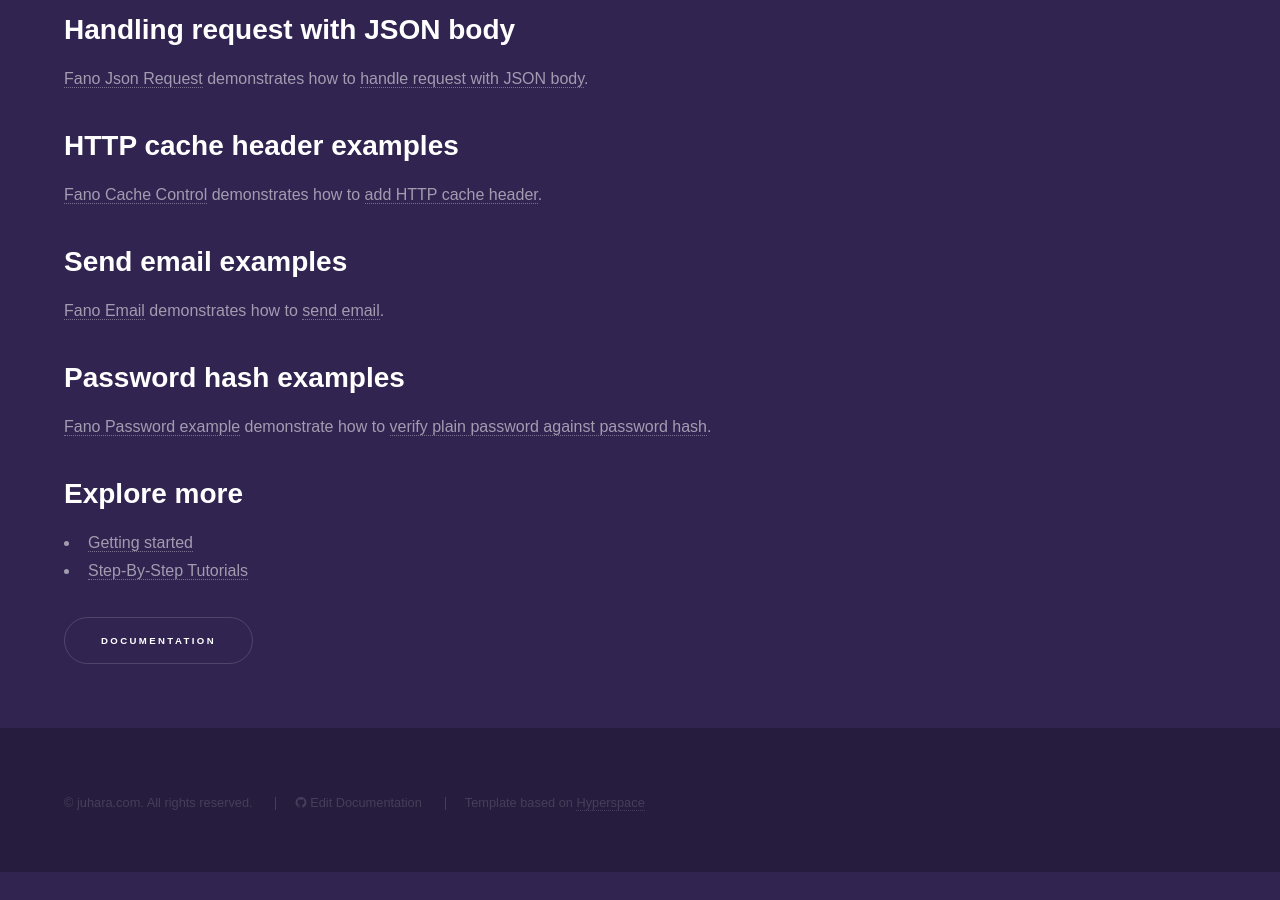
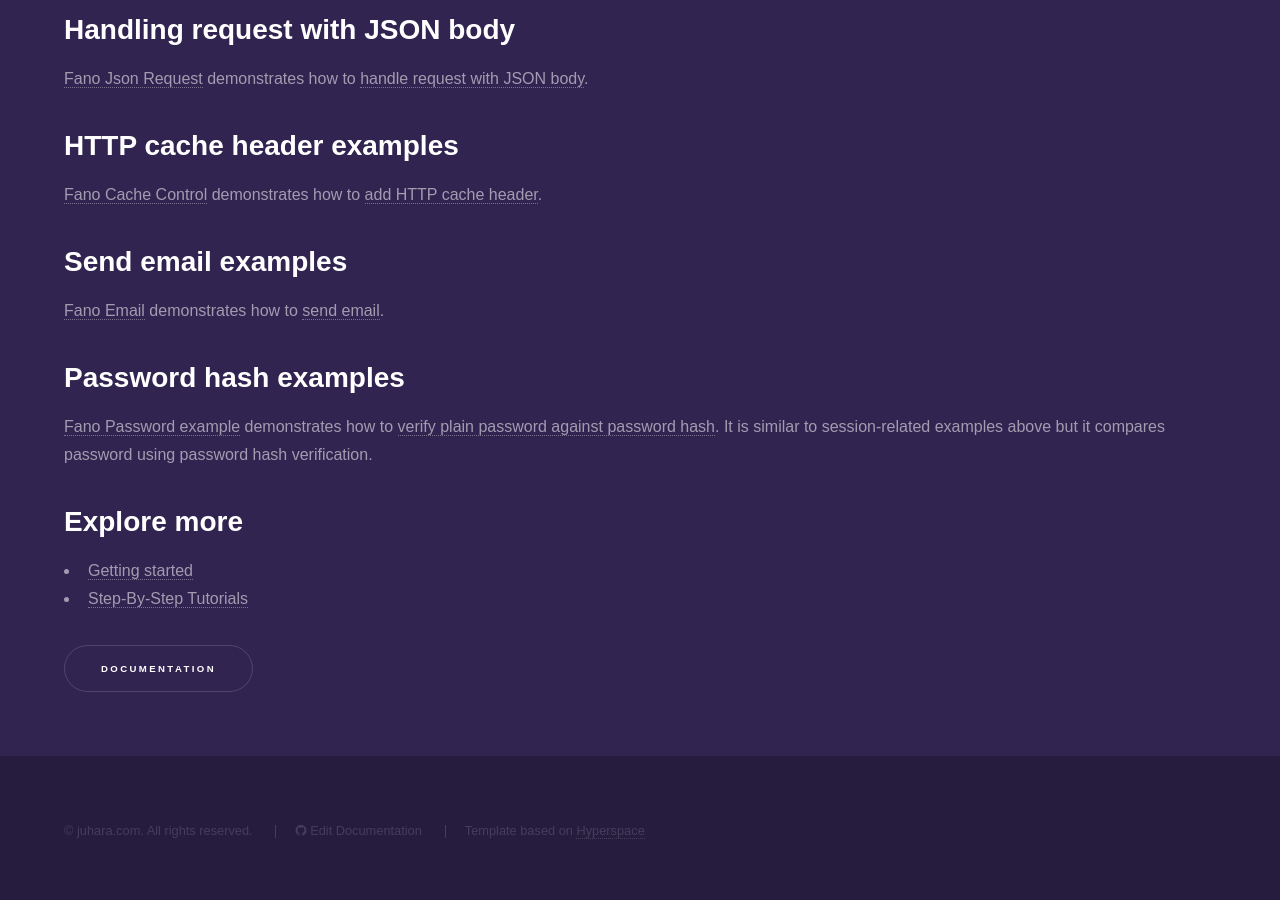
Before and after one commit to fanoframework/fanoframework.github.io, a Jekyll site: the page built from examples/index.md, in a window 1280 px wide and 900 px high, scrolled down 2481 px. Built offline with Jekyll 4.4.1, drawn with Linux system fonts in a browser that asks for light colours; our own code applies the rules of GitHub Pages for plain Markdown files; before the commit the page ends 3353 px from its top, so only the background shows below that.

Commit message:
Update index.md

```diff
--- a/examples/index.md
+++ b/examples/index.md
@@ -95,7 +95,8 @@
 
 ## Password hash examples
 
-[Fano Password example](https://github.com/fanoframework/fano-password) demonstrate how to [verify plain password against password hash](/security/password-hash).
+[Fano Password example](https://github.com/fanoframework/fano-password) demonstrates how to [verify plain password against password hash](/security/password-hash).
+It is similar to session-related examples above but it compares password using password hash verification.
 
 ## Explore more
 
```
